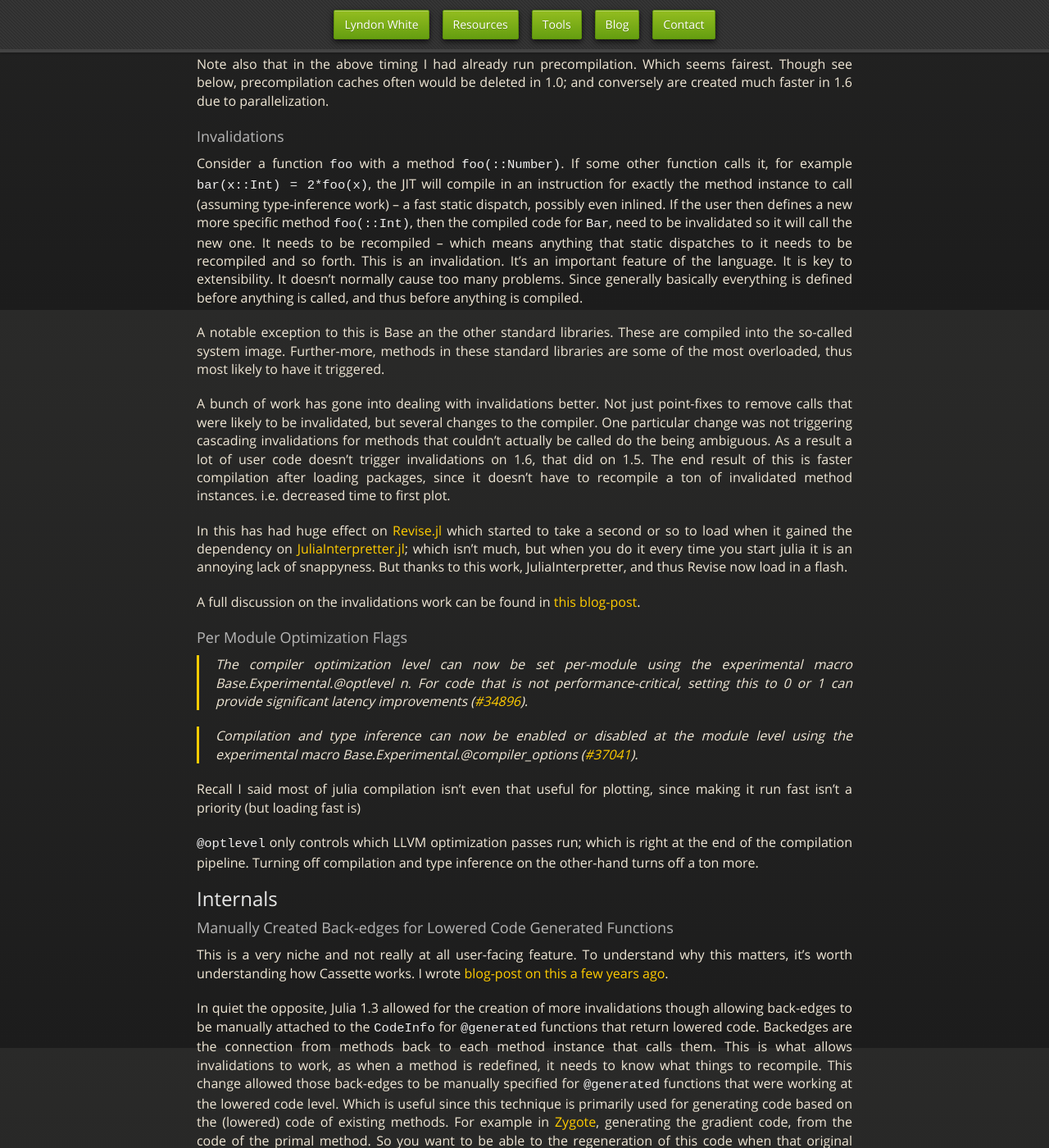
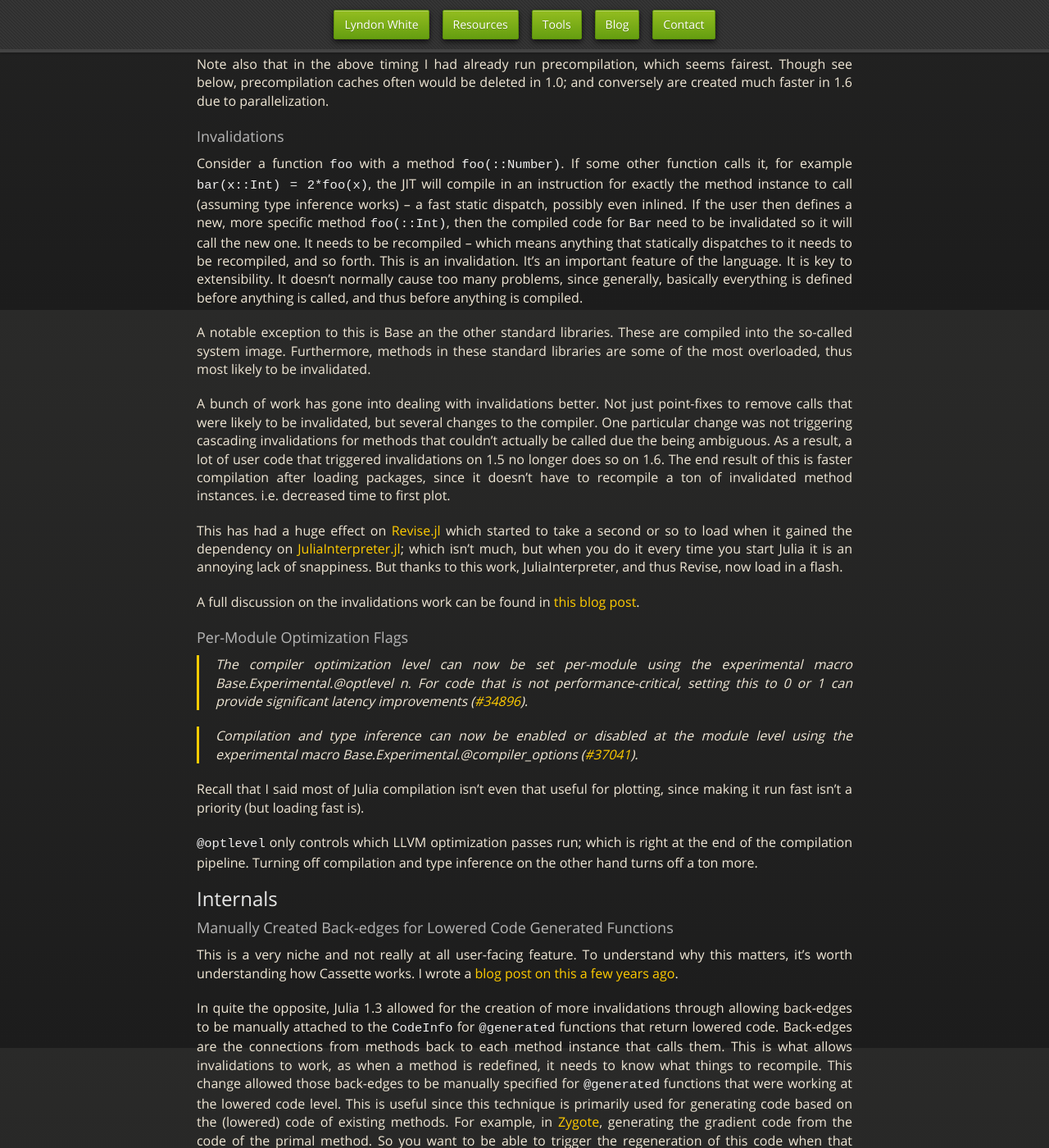
Before and after one commit to oxinabox/oxinabox.github.io, a Jekyll site: the page built from _posts/2021-01-09-Julia-1.6-what-has-changed-since-1.0.md, in a window 1280 px wide and 1400 px high, scrolled down 12222 px. Shown: the whole window at 82% size. Built offline with Jekyll 4.4.1, drawn with Linux system fonts in a browser that asks for light colours; nearby versions of some CDN libraries; some web fonts are replaced; some of the changed text lies outside the part shown.

Commit message:
Apply suggestions from code review
Co-authored-by: Chris de Graaf <me@cdg.dev>

````diff
--- a/_posts/2021-01-09-Julia-1.6-what-has-changed-since-1.0.md
+++ b/_posts/2021-01-09-Julia-1.6-what-has-changed-since-1.0.md
@@ -385,18 +385,18 @@
 
 
 ## Time To First Plot
-People often complain about the "Time To First Plot" (TTFP) in julia.
-I personally have never minded it -- by the time iI am plotting something I have done minutes of thinking so 10 seconds of compilation is nothing.
-Plotting turns out is basically a really hard thing for a compiler.
-It is many many small methods, most of which are only called once.
-And unlike most julia code it doesn't actually benefit all that much from most of the work julia's JIT is normally doing to specialize things -- plotting itself isn't in the hot-loop.
-To a long-story short, plotting the postcard example for julia needing to compile things before it can run them.
+People often complain about the "Time To First Plot" (TTFP) in Julia.
+I personally have never minded it -- by the time I am plotting something, I have done minutes of thinking so 10 seconds of compilation is nothing.
+Plotting, it turns out, is basically a really hard thing for a compiler.
+It is many, many, small methods, most of which are only called once.
+And unlike most Julia code, it doesn't actually benefit all that much from most of the work Julia's JIT is normally doing to specialize things -- plotting itself isn't in the hot-loop.
+To make a long-story short, plotting is the postcard example for Julia needing to compile things before it can run them.
 
-As a really hacky way to time this, the following timing.
-You can see did `@time @time ...` and two number were displayed.
+As a really hacky way to time this, consider the following timing.
+You can see I did `@time @time ...` and two numbers were displayed.
 The first number is how long from the start of the command until the `using Plots` and `plot(...)` command finished.
 The second is that, plus how long it took before it could show the output of the first.
-It's worth looking at this later because it turns on invalidations (see below) made the REPL have to recompile a bunch of display code.
+It's worth looking at this later because it turns out that invalidations (see below) made the REPL have to recompile a bunch of display code.
 
 **Julia 1.0:**
 ```julia
@@ -412,115 +412,114 @@
 ```
 So it's a bit better than 2 times faster on my machine.
 
-Note also that in the above timing I had already run precompilation.
-Which seems fairest.
+Note also that in the above timing I had already run precompilation, which seems fairest.
 Though see below, precompilation caches often would be deleted in 1.0; and conversely are created much faster in 1.6 due to parallelization.
 
 ### Invalidations
 
 Consider a function `foo` with a method `foo(::Number)`.
-If some other function calls it, for example `bar(x::Int) = 2*foo(x)`, the JIT will compile in an instruction for exactly the method instance to call (assuming type-inference work) -- a fast static dispatch, possibly even inlined.
-If the user then defines a new more specific method `foo(::Int)`, then the compiled code for `Bar`, need to be invalidated so it will call the new one.
-It needs to be recompiled -- which means anything that static dispatches to it needs to be recompiled and so forth.
+If some other function calls it, for example `bar(x::Int) = 2*foo(x)`, the JIT will compile in an instruction for exactly the method instance to call (assuming type inference works) -- a fast static dispatch, possibly even inlined.
+If the user then defines a new, more specific method `foo(::Int)`, then the compiled code for `Bar` need to be invalidated so it will call the new one.
+It needs to be recompiled -- which means anything that statically dispatches to it needs to be recompiled, and so forth.
 This is an invalidation.
 It's an important feature of the language.
 It is key to extensibility.
-It doesn't normally cause too many problems.
-Since generally basically everything is defined before anything is called, and thus before anything is compiled.
+It doesn't normally cause too many problems, since generally, basically everything is defined before anything is called, and thus before anything is compiled.
 
 A notable exception to this is Base an the other standard libraries.
 These are compiled into the so-called system image.
-Further-more, methods in these standard libraries are some of the most overloaded, thus most likely to have it triggered.
+Furthermore, methods in these standard libraries are some of the most overloaded, thus most likely to be invalidated.
 
 A bunch of work has gone into dealing with invalidations better.
 Not just point-fixes to remove calls that were likely to be invalidated, but several changes to the compiler.
-One particular change was not triggering cascading invalidations for methods that couldn't actually be called do the being ambiguous.
-As a result a lot of user code doesn't trigger invalidations on 1.6, that did on 1.5.
+One particular change was not triggering cascading invalidations for methods that couldn't actually be called due the being ambiguous.
+As a result, a lot of user code that triggered invalidations on 1.5 no longer does so on 1.6.
 The end result of this is faster compilation after loading packages, since it doesn't have to recompile a ton of invalidated method instances.
 i.e. decreased time to first plot.
 
-In this has had huge effect on [Revise.jl](https://github.com/timholy/Revise.jl)
-which started to take a second or so to load when it gained the dependency on [JuliaInterpretter.jl](https://github.com/JuliaDebug/JuliaInterpreter.jl); which isn't much, but when you do it every time you start julia it is an annoying lack of snappyness.
-But thanks to this work, JuliaInterpretter, and thus Revise now load in a flash.
+This has had a huge effect on [Revise.jl](https://github.com/timholy/Revise.jl)
+which started to take a second or so to load when it gained the dependency on [JuliaInterpreter.jl](https://github.com/JuliaDebug/JuliaInterpreter.jl); which isn't much, but when you do it every time you start Julia it is an annoying lack of snappiness.
+But thanks to this work, JuliaInterpreter, and thus Revise, now load in a flash.
 
-A full discussion on the invalidations work can be found in [this blog-post](https://julialang.org/blog/2020/08/invalidations/).
+A full discussion on the invalidations work can be found in [this blog post](https://julialang.org/blog/2020/08/invalidations/).
 
-### Per Module Optimization Flags
+### Per-Module Optimization Flags
 >The compiler optimization level can now be set per-module using the experimental macro Base.Experimental.@optlevel n. For code that is not performance-critical, setting this to 0 or 1 can provide significant latency improvements ([#34896](https://github.com/JuliaLang/julia/issues/34896)).
 
 > Compilation and type inference can now be enabled or disabled at the module level using the experimental macro Base.Experimental.@compiler_options ([#37041](https://github.com/JuliaLang/julia/issues/37041)).
 
-Recall I said most of julia compilation  isn't even that useful for plotting, since making it run fast isn't a priority (but loading fast is)
+Recall that I said most of Julia compilation  isn't even that useful for plotting, since making it run fast isn't a priority (but loading fast is).
 
 `@optlevel` only controls which LLVM optimization passes run; which is right at the end of the compilation pipeline.
-Turning off compilation and type inference on the other-hand turns off a ton more.
+Turning off compilation and type inference on the other hand turns off a ton more.
 
 
 ## Internals
 ### Manually Created Back-edges for Lowered Code Generated Functions
 This is a very niche and not really at all user-facing feature.
 To understand why this matters, it's worth understanding how Cassette works.
-I wrote [blog-post on this a few years ago](https://invenia.github.io/blog/2019/10/30/julialang-features-part-1#making-cassette).
+I wrote a [blog post on this a few years ago](https://invenia.github.io/blog/2019/10/30/julialang-features-part-1#making-cassette).
 
-In quiet the opposite, Julia 1.3 allowed for the creation of more invalidations though allowing back-edges to be manually attached to the `CodeInfo` for `@generated` functions that return lowered code.
-Backedges are the connection from methods back to each method instance that calls them.
+In quite the opposite, Julia 1.3 allowed for the creation of more invalidations through allowing back-edges to be manually attached to the `CodeInfo` for `@generated` functions that return lowered code.
+Back-edges are the connections from methods back to each method instance that calls them.
 This is what allows invalidations to work, as when a method is redefined, it needs to know what things to recompile.
 This change allowed those back-edges to be manually specified for `@generated` functions that were working at the lowered code level.
-Which is useful since this technique is primarily used for generating code based on the (lowered) code of existing methods.
-For example in [Zygote](https://github.com/FluxML/Zygote.jl), generating the gradient code, from the code of the primal method.
-So you want to be able to the regeneration of this code when that original method changes.
+This is useful since this technique is primarily used for generating code based on the (lowered) code of existing methods.
+For example, in [Zygote](https://github.com/FluxML/Zygote.jl), generating the gradient code from the code of the primal method.
+So you want to be able to trigger the regeneration of this code when that original method changes.
 
 
-Basically, end of the day is this allows code that uses [Cassette.jl](https://github.com/jrevels/Cassette.jl), and [IRTools.jl](https://github.com/MikeInnes/IRTools.jl) to not suffer from [#265](https://github.com/JuliaLang/julia/issues/265)-like problems.
-A particular case of this is for [Zygote](https://github.com/FluxML/Zygote.jl) where redefining a function called by the code that was being differentiated did not result in an updated gradient (unless `Zygote.refresh()`) was run.
+Basically, this allows code that uses [Cassette.jl](https://github.com/JuliaLabs/Cassette.jl), and [IRTools.jl](https://github.com/MikeInnes/IRTools.jl) to not suffer from [#265](https://github.com/JuliaLang/julia/issues/265)-like problems.
+A particular case of this is for [Zygote](https://github.com/FluxML/Zygote.jl), where redefining a function called by the code that was being differentiated did not result in an updated gradient (unless `Zygote.refresh()`) was run.
 This was annoying for
 
-Other things that this allows is two very weird packages that [Nathan Daly](https://github.com/NHDaly) and I came up with at the JuliaCon 2018 hackathon: [StagedFunctions.jl](https://github.com/NHDaly/StagedFunctions.jl) and [Tricks.jl](https://github.com/oxinabox/Tricks.jl/).
+Other things that this allows are two very weird packages that [Nathan Daly](https://github.com/NHDaly) and I came up with at the JuliaCon 2018 hackathon: [StagedFunctions.jl](https://github.com/NHDaly/StagedFunctions.jl) and [Tricks.jl](https://github.com/oxinabox/Tricks.jl/).
 [StagedFunctions.jl](https://github.com/NHDaly/StagedFunctions.jl) relaxes the restrictions on normal `@generated` functions so that they are also safe from [#265](https://github.com/JuliaLang/julia/issues/265)-like problems.
-[Tricks.jl](https://github.com/oxinabox/Tricks.jl/) uses this feature to make `hasmethod` etc resolve at compile-time, and then get updated if and when new methods are defined.
-Which can allow for defing traits like _"anything that defines a `iterate` method"_.
+[Tricks.jl](https://github.com/oxinabox/Tricks.jl/) uses this feature to make `hasmethod`, etc. resolve at compile-time, and then get updated if and when new methods are defined.
+This can allow for defining traits like _"anything that defines a `iterate` method"_.
 
 
 ## Base and Standard Libraries
 
 ### Threading
 Julia has full support for threading now.
-Not just the limited `@threads for` loops, but full GoLang style threads.
+Not just the limited `@threads for` loops, but full Go-style threads.
 They are tightly integrated with the existing Async/Task/Coroutine system.
-In effect threading works by unsetting the sticky flag on a Task, so that it is allowed to run on any thread.
+In effect, threading works by unsetting the sticky flag on a Task, so that it is allowed to run on any thread.
 This is normally done via the `Threads.@spawn` macro, rather than the `@async` macro.
 
 Interestingly, the `@threads for` macro still remains, and doesn't actually use much of the new machinery. It still uses the old way which is a bit tighter if the loop durations are almost identical.
 But the new threading stuff is fast, on the order of microseconds to send work off to another thread.
-Even for uses of `@threads for` the improves have some wins.
-`IO` is now thread-safe; `ReentrantLock` was added and is the kind of standard lock that you expect to exist, that has notifications on waiting work etc; and a big one: `@threads for` can now be nested without things silently being wrong.
+Even for uses of `@threads for`, we get some wins from the improvements.
+`IO` is now thread-safe; `ReentrantLock` was added and is the kind of standard lock that you expect to exist.
+It has notifications on waiting work, etc.; and a big one: `@threads for` can now be nested without things silently being wrong.
 
 A lot of this actually landed in Julia 1.2, but Julia 1.3 was the release we think of as being for threading, as it gave us `Threads.@spawn`.
 
-Also in Julia 1.6 we now have `julia -t auto` to start julia with 1 thread per (logical) core.
+Also, in Julia 1.6, we now have `julia -t auto` to start Julia with 1 thread per (logical) core.
 No more having to remember to set the `JULIA_NUM_THREADS` environment variable before starting it.
 
 ### 5-arg `mul!`, aka in-place generalized multiplication and addition
 The 5 arg `mul!(C, A, B, α, β)` performs the operation equivalent to: `C .= A*B*α + C*β`, where `α`, `β` are scalars and `A`, `B` and `C` are compatible mixes of scalars, matrices and vectors.
-I am still the opinion that it should have been called `muladd!`, but this is the human friendly version of `BLAS.gemm!` (i.e. GEneralized Matrix Multiplication) and it's ilk.
-It promises to alway compute the in-place mul-add in the most efficient, correct, way for any `AbstractArray` subtype.
-In contrast, `BLAS.gemm` computes the same thing, but with a bunch of conditions.
-It must be a strided array containing only BLAS-scalars, and if one of the inputs is conjugated/transposed you need to input it in non-conjugated/transposed form, and then tell `BLAS.gemm!` via passing in `'C'` or `T` rather than `N`.
+I am still of the opinion that it should have been called `muladd!`, but this is the human-friendly version of `BLAS.gemm!` (i.e. GEneralized Matrix Multiplication) and it's ilk.
+It promises to alway compute the in-place mul-add in the most efficient, correct way for any `AbstractArray` subtype.
+In contrast, `BLAS.gemm!` computes the same thing, but with a bunch of conditions.
+It must be a strided array containing only BLAS scalars, and if one of the inputs is conjugated/transposed you need to input it in non-conjugated/transposed form, and then tell `BLAS.gemm!` via passing in `'C'` or `T` rather than `N`.
 5-arg `mul!` takes care of all that for you dispatching to `BLAS.gemm!` or other suitable methods once it has that all sorted.
 Further, the existing 3-arg `mul!(C, A, B)` is a special case of it:
 `mul!(C, A, B) = mul!(C, A, B, false, true)` (`true` and `false` being 1, and strong 0).
-So in general on can just implement the 5-arg form and be done with it.
+So in general, one can just implement the 5-arg form and be done with it.
 
 I personally didn't care about 5-arg `mul!` at all for a long time.
-Yet another in-place function in `LinearAlgebra` that I would never use often enough to remember what it did, and thus wouldn't use it.
+It was yet another in-place function in `LinearAlgebra` that I would never use often enough to remember what it did, and thus wouldn't use.
 But I realized that it is a crucial function for my own area: automatic differentiation.
 `mul(C, A, B, true, true)` is the in-place accumulation rule for the reverse mode equivalent of the product rule.
 
 
 ### You can now print and interpolate `nothing` into strings.
 
-This is one of mine [#32148](https://github.com/JuliaLang/julia/pull/32148)., and I find it is such a usability enhancement.
-So many small frustrations in Julia 1.0 relating to interpolate a variable containing `nothing` into a string.
+This is one of mine [#32148](https://github.com/JuliaLang/julia/pull/32148), and I find it is such a usability enhancement.
+So many small frustrations in Julia 1.0 related to interpolating a variable containing `nothing` into a string.
 Often occurring when you are adding a quick `println` to debug something not being the value you expected; or when building a string for some other error message.
 Arguably both of those are better done via other means (`@show`, and values stored in fields in the error type); but we don't always do what is best.
 Sometimes it is expedient to just interpolate things into strings without worrying about what type they are.
````
Also changed, not shown: other parts of _posts/2021-01-09-Julia-1.6-what-has-changed-since-1.0.md (+28 -28 lines).
